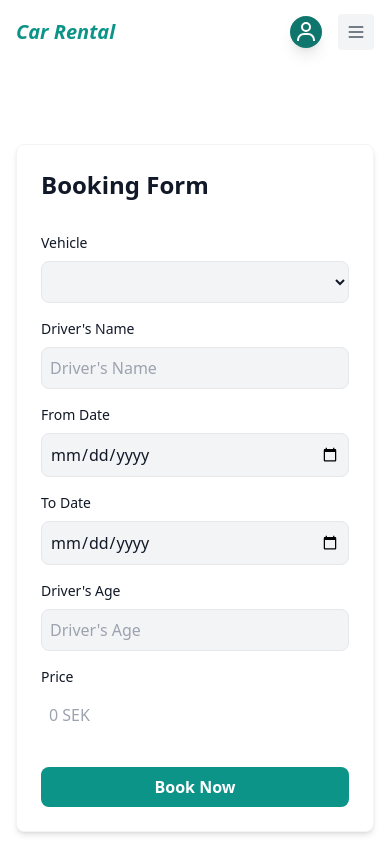
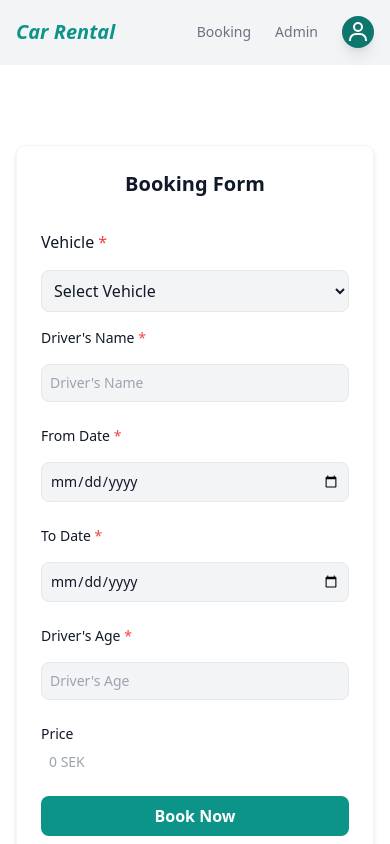
Before and after one commit to H4ckint0sh/carRental, a React (Create React App) app in the folder frontend/: page / in a window 390 px wide. Shown: the top 844 px of the page. Built offline with nearby package versions, Linux system fonts and the light colour scheme.

Commit message:
refactor form and add real data to admin table

```diff
--- a/frontend/src/components/BookingForm.tsx
+++ b/frontend/src/components/BookingForm.tsx
@@ -1,17 +1,19 @@
-import { useEffect } from "react";
+import { useEffect, useState } from "react";
 import { useForm } from "react-hook-form";
-import { ErrorMessage } from "./ErrrorMessage";
+import axios from "axios";
 import { RentalCar, RentalCarFormData } from "../types/common";
 import { useToastContext } from "../context/ToastContext";
-import axios from "axios";
+import Input from "./FormInput";
+import { ErrorMessage } from "./ErrrorMessage";
+import clsx from "clsx";
 
 interface BookingFormProps {
   rentalCars: RentalCar[];
 }
 
 const BookingForm: React.FC<BookingFormProps> = ({ rentalCars }) => {
+  const [reload, setReload] = useState(false);
   const { showToast } = useToastContext();
-
   const {
     register,
     handleSubmit,
@@ -24,6 +26,7 @@ const BookingForm: React.FC<BookingFormProps> = ({ rentalCars }) => {
   } = useForm<RentalCarFormData>({
     mode: "onSubmit",
     reValidateMode: "onChange",
+    delayError: 1000,
     defaultValues: {
       vehicle: 0,
       driversName: "",
@@ -35,23 +38,21 @@ const BookingForm: React.FC<BookingFormProps> = ({ rentalCars }) => {
   });
 
   useEffect(() => {
-    if (watch("fromDate") && watch("toDate")) {
-      const start = new Date(watch("fromDate"));
-      const end = new Date(watch("toDate"));
+    const fromDate = watch("fromDate");
+    const toDate = watch("toDate");
     const selectedCarId = watch("vehicle");
+    // eslint-disable-next-line eqeqeq
+    const selectedCar = rentalCars.find((car) => car.carId == selectedCarId);
 
-      // eslint-disable-next-line eqeqeq
-      const selectedCar = rentalCars.find((car) => car.carId == selectedCarId); // Fix comparison
-
-      if (!isNaN(start.getTime()) && !isNaN(end.getTime()) && selectedCar) {
-        const diffInTime = end.getTime() - start.getTime();
-        const diffInDays = Math.ceil(diffInTime / (1000 * 3600 * 24));
-        const newPrice = diffInDays * selectedCar.pricePerDay;
-        setValue("price", newPrice);
-      }
+    if (fromDate && toDate && selectedCar) {
+      const diffInDays = Math.ceil(
+        (new Date(toDate).getTime() - new Date(fromDate).getTime()) /
+          (1000 * 3600 * 24),
+      );
+      setValue("price", diffInDays * selectedCar.pricePerDay);
     }
     // eslint-disable-next-line react-hooks/exhaustive-deps
-  }, [watch("fromDate"), watch("toDate"), watch("vehicle")]); // Ensure recalculation on vehicle change
+  }, [watch("fromDate"), watch("toDate"), watch("vehicle")]);
 
   const onSubmit = async (data: RentalCarFormData) => {
     try {
@@ -62,186 +63,135 @@ const BookingForm: React.FC<BookingFormProps> = ({ rentalCars }) => {
         bookedFrom: new Date(data.fromDate),
         bookedTo: new Date(data.toDate),
       });
+
       if (response.status === 200) {
         showToast("success", "Successfully updated rental car");
       }
     } catch (error: any) {
-      if (error.response.status === 409) {
-        showToast("error", error.response.data.message);
-      } else {
-        showToast("error", "Some error occured, please try again");
-      }
-    }
-
-    // Reset form after submit
+      showToast(
+        "error",
+        error.response?.status === 409
+          ? error.response.data.message
+          : "Some error occurred, please try again",
+      );
+    } finally {
+      // Reset form and clear errors regardless of success or failure
       reset({
         vehicle: 0,
         driversName: "",
         toDate: "",
         fromDate: "",
         driversAge: null,
-      price: 0,
+        price: null,
       });
-    clearErrors(); // Clear errors after submit
+      clearErrors();
+      setReload(!reload);
+    }
   };
 
-  useEffect(() => {}, [errors]);
+  console.log(errors);
 
   return (
     <div className="flex flex-col items-center justify-center my-10">
       <div className="w-full max-w-md bg-white border border-gray-100 rounded-lg shadow-md p-6">
-        <h2 className="text-2xl font-bold text-gray-900 mb-8">Booking Form</h2>
+        <h2 className="text-xl text-center font-bold text-gray-900 mb-8">
+          Booking Form
+        </h2>
         <form className="flex flex-col" onSubmit={handleSubmit(onSubmit)}>
           <label
-            className="text-sm mb-2 text-gray-900 cursor-pointer"
             htmlFor="vehicle"
+            className="text-md font-medium mb-4 text-gray-900 cursor-pointer"
           >
-            Vehicle
+            Vehicle <span className="text-red-500">*</span>
           </label>
           <select
-            className={`bg-gray-100 text-gray-900 border rounded-lg p-2 mb-4 focus:bg-gray-200 focus:outline-none focus:ring-1 focus:ring-blue-500 transition ease-in-out duration-150 ${
-              errors.vehicle ? "border-red-500" : "border-gray-200"
-            }`}
             id="vehicle"
-            {...register("vehicle", { required: "This field is required" })}
+            {...register("vehicle", {
+              required: "This field is required",
+              min: { value: 1, message: "This field is required" },
+            })}
+            className={clsx(
+              `bg-gray-100 text-gray-900 border rounded-lg p-2 focus:bg-gray-200 focus:outline-none focus:ring-1 focus:ring-blue-500`,
+              errors.vehicle ? "border-red-500 mb-2" : "border-gray-200 mb-4",
+            )}
           >
-            <option value="">Select Vehicle</option>
+            <option value={0}>Select Vehicle</option>
             {rentalCars.map((car) => (
               <option key={car.carId} value={car.carId}>
-                {car.carName + " " + car.pricePerDay + " SEK per/day"}
+                {car.carName} - {car.pricePerDay} SEK Per/Day
               </option>
             ))}
           </select>
-          {errors?.vehicle?.message && (
-            <ErrorMessage message={errors.vehicle.message} severity="error" />
+          {errors.vehicle && (
+            <ErrorMessage message={errors.vehicle.message!} severity="error" />
           )}
 
-          <label
-            className="text-sm mb-2 text-gray-900 cursor-pointer"
-            htmlFor="driversName"
-          >
-            Driver's Name
-          </label>
-          <input
+          <Input
+            id="driversName"
+            label="Driver's Name"
             placeholder="Driver's Name"
-            className={`bg-gray-100 text-gray-900 border rounded-lg p-2 mb-4 focus:bg-gray-200 focus:outline-none focus:ring-1 focus:ring-blue-500 ${
-              errors.driversName ? "border-red-500" : "border-gray-200"
-            }`}
-            id="driversName"
-            {...register("driversName", {
+            error={errors.driversName}
+            register={register("driversName", {
               required: "This field is required",
-              minLength: {
-                value: 5,
-                message: "Must be at least 5 characters",
-              },
+              minLength: { value: 3, message: "Must be at least 5 characters" },
               pattern: {
-                value: /^[A-Za-z\s]+$/, // Allows only letters and spaces
+                value: /^[A-Za-z\s]+$/,
                 message: "Only letters are allowed",
               },
             })}
-            type="text"
           />
-          {errors?.driversName?.message && (
-            <ErrorMessage
-              message={errors.driversName.message}
-              severity="error"
-            />
-          )}
 
-          <label
-            className="text-sm mb-2 text-gray-900 cursor-pointer"
-            htmlFor="fromDate"
-          >
-            From Date
-          </label>
-          <input
+          <Input
+            id="fromDate"
+            label="From Date"
             placeholder="The date you want to rent from"
-            className={`bg-gray-100 text-gray-900 border rounded-lg p-2 mb-4 focus:bg-gray-200 focus:outline-none focus:ring-1 focus:ring-blue-500 ${
-              errors.fromDate ? "border-red-500" : "border-gray-200"
-            }`}
-            id="driversAge"
-            {...register("fromDate", {
+            type="date"
+            error={errors.fromDate}
+            register={register("fromDate", {
               required: "This field is required",
-              min: { value: 18, message: "Must be at least 18 years old." },
             })}
-            type="date"
             min={new Date().toISOString().split("T")[0]}
           />
-          {errors?.fromDate?.message && (
-            <ErrorMessage message={errors.fromDate.message} severity="error" />
-          )}
 
-          <label
-            className="text-sm mb-2 text-gray-900 cursor-pointer"
-            htmlFor="toDate"
-          >
-            To Date
-          </label>
-          <input
-            placeholder="The date you want to rent from"
-            className={`bg-gray-100 text-gray-900 border rounded-lg p-2 mb-4 focus:bg-gray-200 focus:outline-none focus:ring-1 focus:ring-blue-500 ${
-              errors.toDate ? "border-red-500" : "border-gray-200"
-            }`}
+          <Input
             id="toDate"
-            {...register("toDate", {
+            label="To Date"
+            placeholder="The date you want to rent to"
+            type="date"
+            error={errors.toDate}
+            register={register("toDate", {
               required: "This field is required",
-              min: { value: 18, message: "Must be at least 18 years old." },
             })}
-            type="date"
             min={
-              getValues("fromDate")
-                ? getValues("fromDate")
-                : new Date().toISOString().split("T")[0]
+              getValues("fromDate") || new Date().toISOString().split("T")[0]
             }
           />
-          {errors?.toDate?.message && (
-            <ErrorMessage message={errors.toDate.message} severity="error" />
-          )}
 
-          <label
-            className="text-sm mb-2 text-gray-900 cursor-pointer"
-            htmlFor="driversAge"
-          >
-            Driver's Age
-          </label>
-          <input
+          <Input
+            id="driversAge"
+            label="Driver's Age"
             placeholder="Driver's Age"
-            className={`bg-gray-100 text-gray-900 border rounded-lg p-2 mb-4 focus:bg-gray-200 focus:outline-none focus:ring-1 focus:ring-blue-500 ${
-              errors.driversName ? "border-red-500" : "border-gray-200"
-            }`}
-            id="driversAge"
-            {...register("driversAge", {
+            type="number"
+            error={errors.driversAge}
+            register={register("driversAge", {
               required: "This field is required",
-              min: { value: 18, message: "Must be at least 18 years old." },
+              min: { value: 18, message: "Must be at least 18 years old" },
             })}
+          />
+
+          <Input
+            id="price"
+            label="Price"
+            placeholder="0 SEK"
             type="number"
-          />
-          {errors?.driversAge?.message && (
-            <ErrorMessage
-              message={errors.driversAge.message}
-              severity="error"
-            />
-          )}
-
-          <label
-            className="text-sm mb-2 text-gray-900 cursor-pointer"
-            htmlFor="price"
-          >
-            Price
-          </label>
-          <input
-            placeholder="0 SEK"
-            className="bg-white text-gray-900 border-0 rounded-lg p-2 mb-4 focus:bg-gray-200 focus:outline-none focus:ring-1 focus:ring-blue-500"
-            id="price"
+            register={register("price")}
             disabled
-            {...register("price")}
-            type="number"
+            className="bg-white border-0"
           />
 
           <button
-            className="bg-teal-600 text-white font-bold py-2 px-4 rounded-lg mt-4 hover:bg-gray-100 hover:text-teal-600 disabled:bg-gray-200 disabled:text-gray-500"
             type="submit"
-            // disabled={!isValid}
+            className="bg-teal-600 text-white font-bold py-2 px-4 rounded-lg my-4 hover:bg-gray-100 hover:text-teal-600 disabled:bg-gray-200 disabled:text-gray-500"
           >
             Book Now
           </button>
--- a/frontend/src/components/FormInput.tsx
+++ b/frontend/src/components/FormInput.tsx
@@ -1,43 +1,60 @@
 import React from "react";
+import { FieldError, UseFormRegisterReturn } from "react-hook-form";
+import { ErrorMessage } from "./ErrrorMessage";
+import clsx from "clsx";
 
-interface CustomInputProps {
+interface InputProps {
+  id: string;
   label: string;
-  name: string;
-  value?: number | string;
-  placeholder?: string;
+  placeholder: string;
+  type?: string;
+  error?: FieldError;
+  register: UseFormRegisterReturn;
+  className?: string;
   disabled?: boolean;
-  type?: "text" | "number" | "email" | "password" | "date";
+  min?: string | number;
+  onBlur?: () => void;
 }
 
-const useCustomInput = ({
+const Input: React.FC<InputProps> = ({
+  id,
   label,
-  name,
-  value = "",
-  placeholder = "",
+  placeholder,
+  type = "text",
+  error,
+  register,
+  className = "",
   disabled = false,
-  type = "text",
-}: CustomInputProps) => {
-  return (
-    <div className="flex flex-col">
+  min,
+}) => (
+  <>
+    <div
+      className={clsx(
+        "flex text-sm flex-col",
+        error ? "mb-2" : label === "Price" ? "mb-0" : "mb-6",
+      )}
+    >
       <label
-        className="text-sm mb-2 text-gray-900 cursor-pointer"
-        htmlFor={name}
+        htmlFor={id}
+        className={clsx(
+          "text-sm font-medium text-gray-900 cursor-pointer",
+          error ? "mb-2" : label === "Price" ? "mb-0" : "mb-4",
+        )}
       >
-        {label}
+        {label} {label !== "Price" && <span className="text-red-500">*</span>}
       </label>
       <input
-        className="bg-gray-100 text-gray-900 border-0 rounded-md p-2 mb-4 focus:bg-gray-200 focus:outline-none focus:ring-1 focus:ring-blue-500 transition ease-in-out duration-150"
-        id={name}
-        name={name}
+        id={id}
         placeholder={placeholder}
         type={type}
-        value={value}
+        className={`bg-gray-100 text-gray-900 border rounded-lg p-2 focus:bg-gray-200 focus:outline-none focus:ring-1 focus:ring-blue-500 ${error ? "border-red-500" : "border-gray-200"} ${className}`}
+        {...register}
         disabled={disabled}
+        min={min}
       />
     </div>
-  );
-};
+    {error && <ErrorMessage message={error.message!} severity="error" />}
+  </>
+);
 
-export const CustomInputField: React.FC<CustomInputProps> = (props) => {
-  return <>{useCustomInput(props)}</>;
-};
+export default Input;
--- a/frontend/src/components/Header.tsx
+++ b/frontend/src/components/Header.tsx
@@ -1,6 +1,6 @@
 const Header = () => {
   return (
-    <header className="bg-white">
+    <header className="bg-gray-100 sticky top-0 z-50 border-b border-gray-100">
       <div className="mx-auto px-4 container">
         <div className="flex h-16 items-center justify-between">
           <div className="flex-1 md:flex md:items-center md:gap-12">
@@ -10,7 +10,7 @@ const Header = () => {
           </div>
 
           <div className="flex items-center gap-6 md:gap-12">
-            <nav aria-label="Global" className="hidden md:block">
+            <nav aria-label="Global" className="block">
               <ul className="flex items-center gap-6 text-sm">
                 <li>
                   <a
@@ -43,25 +43,6 @@ const Header = () => {
                   <path d="M12 2a5 5 0 1 0 5 5 5 5 0 0 0-5-5zm0 8a3 3 0 1 1 3-3 3 3 0 0 1-3 3zm9 11v-1a7 7 0 0 0-7-7h-4a7 7 0 0 0-7 7v1h2v-1a5 5 0 0 1 5-5h4a5 5 0 0 1 5 5v1z"></path>
                 </svg>
               </div>
-
-              <div className="block md:hidden">
-                <button className="rounded bg-gray-100 p-2 text-gray-600 transition hover:text-gray-600/75">
-                  <svg
-                    xmlns="http://www.w3.org/2000/svg"
-                    className="size-5"
-                    fill="none"
-                    viewBox="0 0 24 24"
-                    stroke="currentColor"
-                    strokeWidth="2"
-                  >
-                    <path
-                      strokeLinecap="round"
-                      strokeLinejoin="round"
-                      d="M4 6h16M4 12h16M4 18h16"
-                    />
-                  </svg>
-                </button>
-              </div>
             </div>
           </div>
         </div>
--- a/frontend/src/types/common.ts
+++ b/frontend/src/types/common.ts
@@ -18,6 +18,6 @@ export interface Booking {
   bookingPrice: number;
   carId: number;
   bookedBy: string;
-  bookedFrom: Date;
-  bookedTo: Date;
+  bookedFrom: string;
+  bookedTo: string;
 }
```
Also changed, not shown: frontend/src/components/AdminTable.tsx (+37 -118 lines), frontend/src/pages/Admin.tsx (+24 -2 lines). Lines whose indentation alone changed are shown as unchanged.
